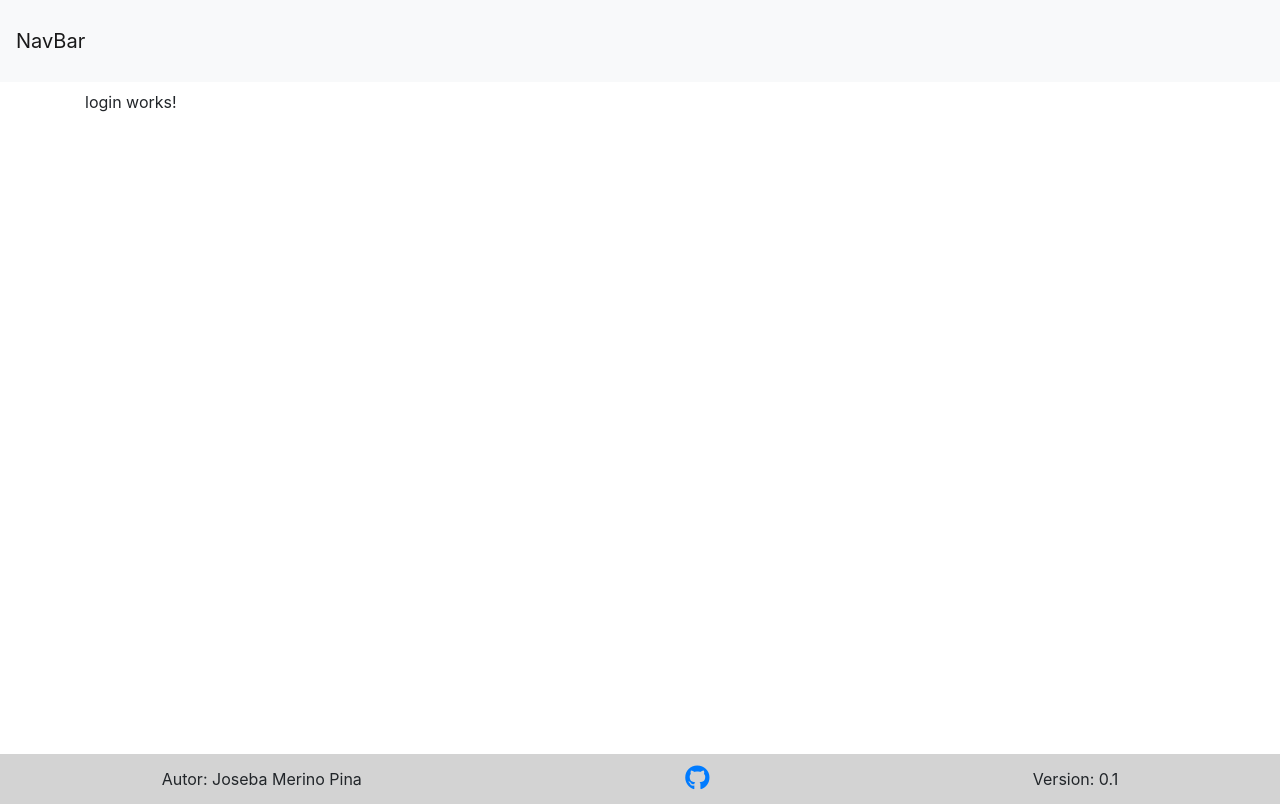
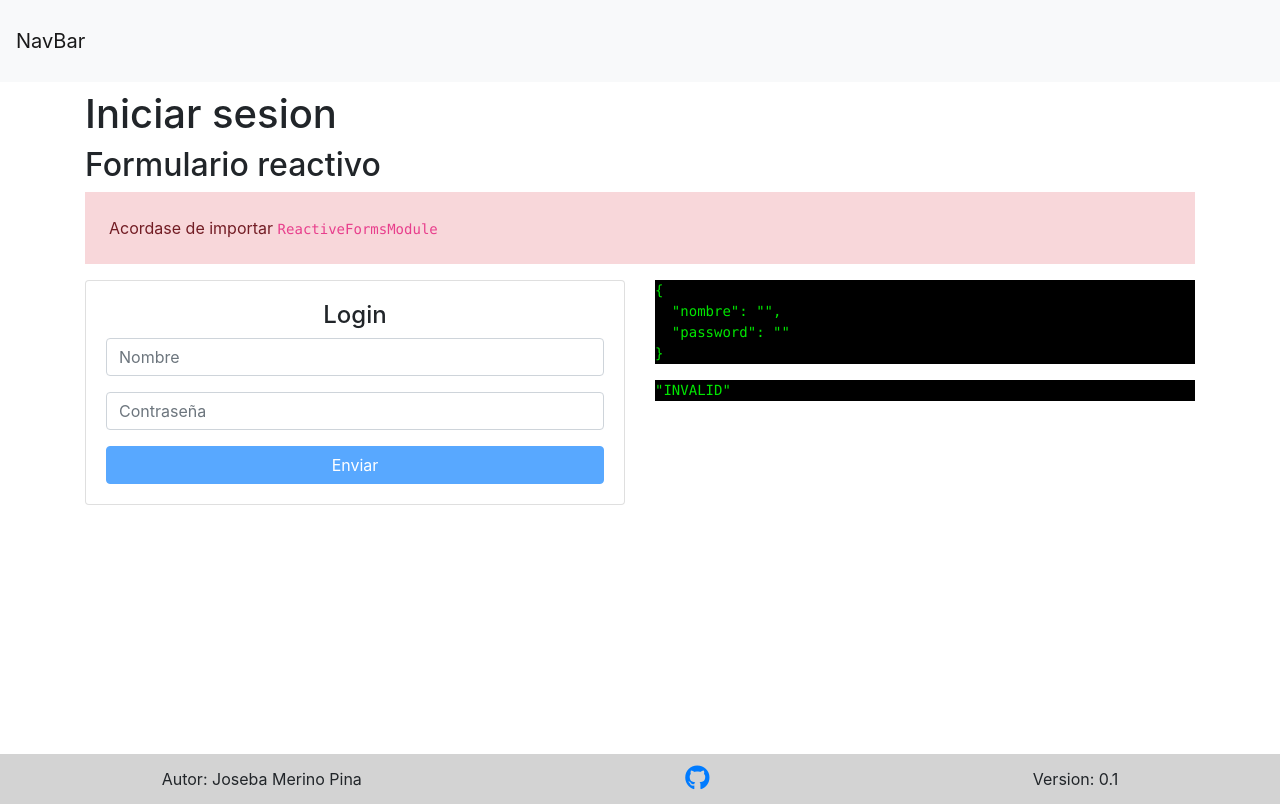
Before and after one commit to JosebaMerino/AngularIpartek, an Angular app: page /login in a window 1280 px wide. Built offline with nearby package versions, Linux system fonts and the light colour scheme.

Commit message:
Formulario login reactivo

```diff
--- a/src/app/app.module.ts
+++ b/src/app/app.module.ts
@@ -31,6 +31,7 @@ import { TareasComponent } from './paginas/tareas/tareas.component';
 import { AutoGrowDirective } from './directives/auto-grow.directive';
 import { PrivadoComponent } from './paginas/privado/privado.component';
 import { LoginComponent } from './paginas/login/login.component';
+import { ReactiveFormsModule } from '@angular/forms';
 
 @NgModule({
   declarations: [
@@ -64,8 +65,9 @@ import { LoginComponent } from './paginas/login/login.component';
     BrowserModule,
     AppRoutingModule, // Modulo para hacer el ruteo
     HttpClientModule, // Modulo para llamadas por HTTP
-    FormsModule, // modulo para poder usar ngModel en los campos input
+    FormsModule, // modulo para poder usar ngModel en los campos input (banana in a box)
     NgbModule,
+    ReactiveFormsModule, // Para los formularios reactivos
   ],
   providers: [],
   bootstrap: [AppComponent]
--- a/src/app/guards/login.guard.ts
+++ b/src/app/guards/login.guard.ts
@@ -1,23 +1,24 @@
 import { Injectable } from '@angular/core';
 import { CanActivate, ActivatedRouteSnapshot, RouterStateSnapshot, UrlTree, Router } from '@angular/router';
 import { Observable } from 'rxjs';
+import { UsuarioService } from '../services/usuario.service';
 
 @Injectable({
   providedIn: 'root'
 })
 export class LoginGuard implements CanActivate {
-  constructor(private router: Router) {}
+  constructor(private router: Router, private usuarioService: UsuarioService) {}
   canActivate(
     next: ActivatedRouteSnapshot,
     state: RouterStateSnapshot): Observable<boolean | UrlTree> | Promise<boolean | UrlTree> | boolean | UrlTree {
     // Si el usuario no se ha logeado false, si se ha logeado true.
     // Crear un provider o servicio para login de usuario
-      if(confirm('Quieres ir?')) {
-        return true;
-      } else {
+      const estaLogeado: boolean = this.usuarioService.estaLogeado();
+
+      if(!estaLogeado) {
         this.router.navigate(['login']);
-        return false;
       }
+      return estaLogeado;
   }
 
 }
--- /dev/null
+++ b/src/app/model/usuario.ts
@@ -0,0 +1,17 @@
+interface IUsuario {
+  id: number;
+  nombre: string;
+  password: string;
+}
+
+export class Usuario implements IUsuario {
+  id: number;
+  nombre: string;
+  password: string;
+
+  constructor() {
+    this.id = 0;
+    this.nombre = '';
+    this.password = '';
+  }
+}
--- a/src/app/paginas/login/login.component.html
+++ b/src/app/paginas/login/login.component.html
@@ -1 +1,34 @@
-<p>login works!</p>
+<h1>Iniciar sesion</h1>
+<h2> Formulario reactivo </h2>
+
+<div class="alert-danger p-4" >
+  Acordase de importar <code>ReactiveFormsModule</code>
+</div>
+
+<div class="row mt-3">
+  <div class="col">
+    <div class="card">
+      <div class="card-body">
+
+        <h4 class="text-center">Login</h4>
+        <form [formGroup]="formulario" (ngSubmit)="enviar(formulario.value)">
+          <div class="form-group">
+            <input type="text" class="form-control" formControlName="nombre" placeholder="Nombre">
+            <small *ngIf="formulario.controls.nombre.invalid && formulario.controls.nombre.dirty">
+              Minimo 6 caracteres, maximo 8
+            </small>
+          </div>
+          <div class="form-group">
+            <input type="password" class="form-control" formControlName="password" placeholder="Contraseña">
+          </div>
+          <input class="btn btn-primary btn-block" type="submit" [disabled]="formulario.invalid" value="Enviar">
+
+        </form>
+      </div> <!-- .card-body -->
+    </div><!-- .card -->
+  </div> <!-- .col 1 -->
+  <div class="col">
+    <pre class="">{{ formulario.value | json }}</pre>
+    <pre>{{ formulario.status | json }}</pre>
+  </div> <!-- .col 2 -->
+</div>
--- a/src/app/paginas/login/login.component.scss
+++ b/src/app/paginas/login/login.component.scss
@@ -0,0 +1,8 @@
+pre {
+  background-color: black;
+  color: lighten($color: green, $amount: 20%);
+}
+
+input[type="text"].ng-dirty.ng-invalid, input[type="password"].ng-dirty.ng-invalid {
+  border: 1px solid red;
+}
--- a/src/app/paginas/login/login.component.ts
+++ b/src/app/paginas/login/login.component.ts
@@ -1,4 +1,5 @@
 import { Component, OnInit } from '@angular/core';
+import { FormGroup, FormBuilder, Validators } from '@angular/forms';
 
 @Component({
   selector: 'app-login',
@@ -7,9 +8,26 @@ import { Component, OnInit } from '@angular/core';
 })
 export class LoginComponent implements OnInit {
 
-  constructor() { }
+  formulario: FormGroup;
+
+  constructor(private builder: FormBuilder) {
+    console.trace('LoginComponent constructor');
+
+    // Construir formulario
+    this.formulario = this.builder.group({
+      // definir los FormControl que son los inputs [value, [validaciones...] ]
+      nombre: ['', [Validators.required, Validators.minLength(4), Validators.maxLength(100)]],
+      password  : ['', [Validators.required, Validators.minLength(8), Validators.maxLength(100)]]
+    });
+
+  } // constructor
 
   ngOnInit() {
-  }
+    console.log('LoginComponent ngOnInit');
+  } // ngOnInit
 
-}
+  enviar(values: any) {
+    console.trace('enviar formulario %o', values)
+  } // enviar
+
+}// LoginComponent
--- /dev/null
+++ b/src/app/services/usuario.service.ts
@@ -0,0 +1,45 @@
+import { Injectable } from '@angular/core';
+import { IUsuarioService } from './IUsuario.service';
+import { Usuario } from '../model/usuario';
+@Injectable({
+  providedIn: 'root'
+})
+export class UsuarioService implements IUsuarioService {
+  private isLogged: boolean;
+  private usuario: Usuario;
+
+  constructor() {
+    this.isLogged = false;
+    this.usuario = undefined;
+    console.trace('constructor UsuarioService');
+  } // constructor
+
+  estaLogeado(): boolean {
+    return this.isLogged;
+  }// estaLogeado
+
+  login(nombre: string, password: string): Usuario {
+    console.trace(`UsuarioService login, nombre ${nombre} password ${password}`);
+    const NOMBRE = 'admin';
+    const PASS = 'admin';
+
+    let usuarioBuscar: Usuario; // si no entra en el if sera undefined
+
+    if (NOMBRE === nombre && PASS === password) {
+      // Crear usuario y rellenar datos.
+      usuarioBuscar = new Usuario();
+      usuarioBuscar.nombre = nombre;
+      usuarioBuscar.password = password;
+      usuarioBuscar.id = 99;
+      this.isLogged = true; // marcar que esta logeado
+    } else {
+      this.isLogged = false;
+    }
+
+    return usuarioBuscar;
+  } // login
+
+  cerrarSesion(idUsuario: number) {
+    this.isLogged = false;
+  } // cerrarSesion
+}
```
Also changed, not shown: src/app/services/IUsuario.service.ts (added, +15 -0 lines), 1 other file (tests, documents, lock files or other folders).
